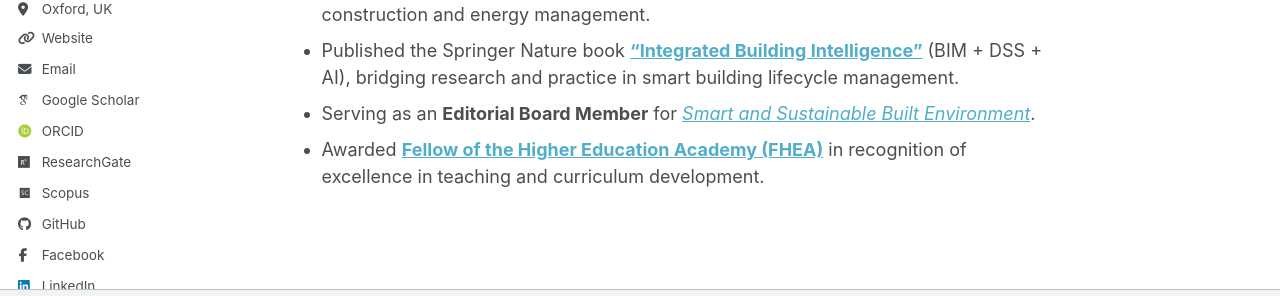
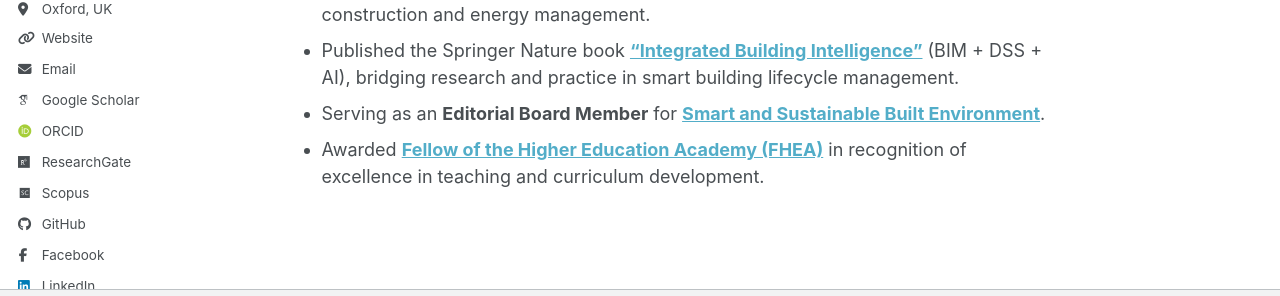
Before and after one commit to Hr-Alavi/Hr-Alavi.github.io, a Jekyll site: the page built from _pages/about.md, in a window 1280 px wide and 900 px high, scrolled down 1833 px. Shown: the part 473-769 px from the top of the window. Built offline with Jekyll 4.4.1, drawn with Linux system fonts in a browser that asks for light colours; some web fonts are replaced; a script bundle is joined from its source files by our own code; library files that are not in the unit come from our copies.

```diff
--- a/_pages/about.md
+++ b/_pages/about.md
@@ -34,5 +34,5 @@ Recent Highlights & Activities
 - Contributed to the [**AEGIR (EU/Horizon Europe)**](https://aegirproject.eu/) consortium activities (technical workshops, collaboration, and deployment discussions across demo sites).
 - **Guest Editor** of a Special Issue on [**Net-Zero-Energy Buildings**](https://www.mdpi.com/journal/buildings/special_issues/REJYKZAD56), focusing on AI-driven decision-support systems, digital twins, BIM-based workflows, and sustainable construction and energy management.
 - Published the Springer Nature book [**"Integrated Building Intelligence"**](https://link.springer.com/book/10.1007/978-3-031-68865-2) (BIM + DSS + AI), bridging research and practice in smart building lifecycle management.
-- Serving as an **Editorial Board Member** for [*Smart and Sustainable Built Environment*](https://www.emeraldgrouppublishing.com/journal/sasbe).
+- Serving as an **Editorial Board Member** for [**Smart and Sustainable Built Environment**](https://www.emeraldgrouppublishing.com/journal/sasbe).
 - Awarded [**Fellow of the Higher Education Academy (FHEA)**](https://www.advance-he.ac.uk/fellowship/fellowship) in recognition of excellence in teaching and curriculum development.
```
